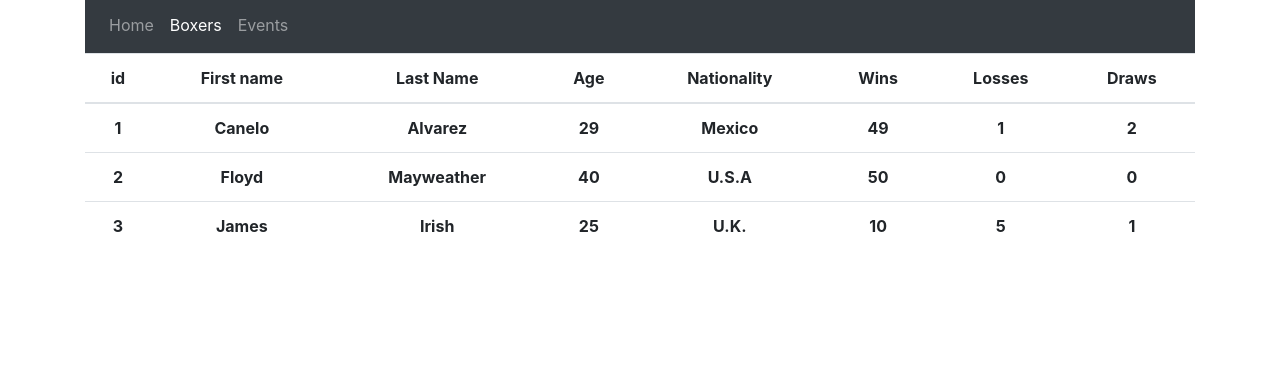
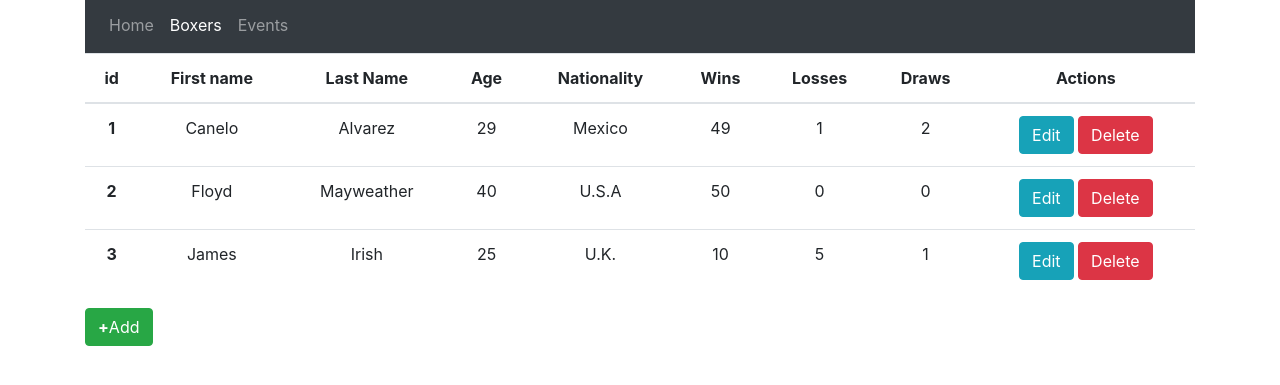
Before and after one commit to james1612/boxing, a plain HTML site: page boxers.html in a window 1280 px wide. Shown: the part 59-444 px from the top of the page. Drawn offline with nearby package versions, Linux system fonts and the light colour scheme.

Commit message:
Added design features
Added buttons. Made tables look nicer

```diff
--- a/boxers.html
+++ b/boxers.html
@@ -32,43 +32,60 @@
 									<th>Wins</th>
 									<th>Losses</th>
 									<th>Draws</th>
+									<th>Actions</th>
 								</tr>
 							</thead>
 							<tbody>
 								<tr>
 									<th>1</th>
-									<th>Canelo</th>
-									<th>Alvarez</th>
-									<th>29</th>
-									<th>Mexico</th>
-									<th>49</th>
-									<th>1</th>
-									<th>2</th>
+									<td>Canelo</td>
+									<td>Alvarez</td>
+									<td>29</td>
+									<td>Mexico</td>
+									<td>49</td>
+									<td>1</td>
+									<td>2</td>
+									<td>
+										<button class="btn btn-info">Edit</button>
+										<button class="btn btn-danger">Delete</button>
+									</td>
+
 								</tr>
 								<tr>
 									<th>2</th>
-									<th>Floyd</th>
-									<th>Mayweather</th>
-									<th>40</th>
-									<th>U.S.A</th>
-									<th>50</th>
-									<th>0</th>
-									<th>0</th>
+									<td>Floyd</td>
+									<td>Mayweather</td>
+									<td>40</td>
+									<td>U.S.A</td>
+									<td>50</td>
+									<td>0</td>
+									<td>0</td>
+									<td>
+										<button class="btn btn-info">Edit</button>
+										<button class="btn btn-danger">Delete</button>
+									</td>
 								</tr>
 								<tr>
 									<th>3</th>
-									<th>James</th>
-									<th>Irish</th>
-									<th>25</th>
-									<th>U.K.</th>
-									<th>10</th>
-									<th>5</th>
-									<th>1</th>
+									<td>James</td>
+									<td>Irish</td>
+									<td>25</td>
+									<td>U.K.</td>
+									<td>10</td>
+									<td>5</td>
+									<td>1</td>
+									<td>
+										<button class="btn btn-info">Edit</button>
+										<button class="btn btn-danger">Delete</button>
+									</td>
 								</tr>
 							</tbody>
 						</table>
 					</div>
 				</div>
+				<div id ='addWrapper'>
+					<button class="btn btn-success"><b>+</b>Add</button>
+				</div>
 			</div>
 		</div>
 	</body>
```
Also changed, not shown: events.html (+22 -10 lines), index.html (line endings or trailing spaces).
